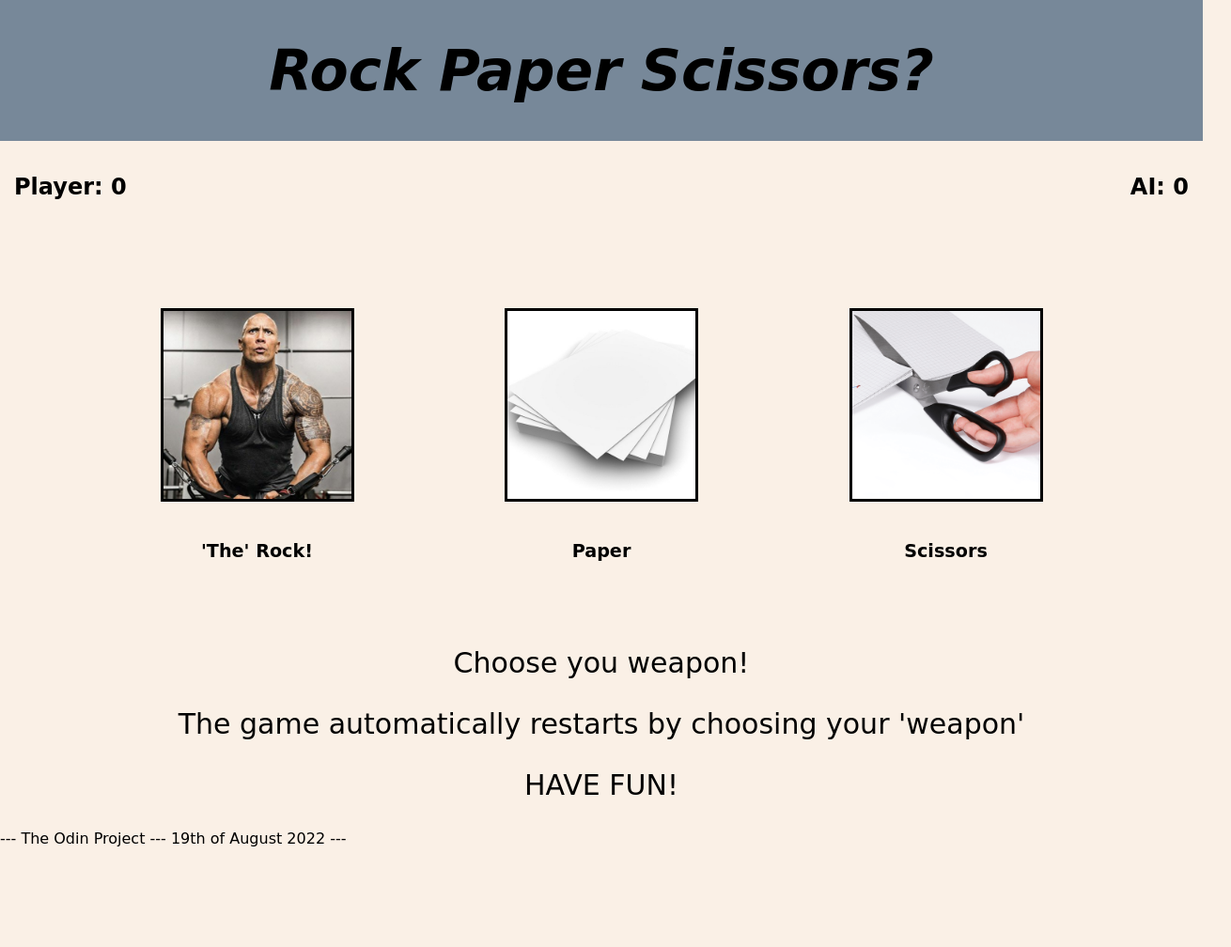
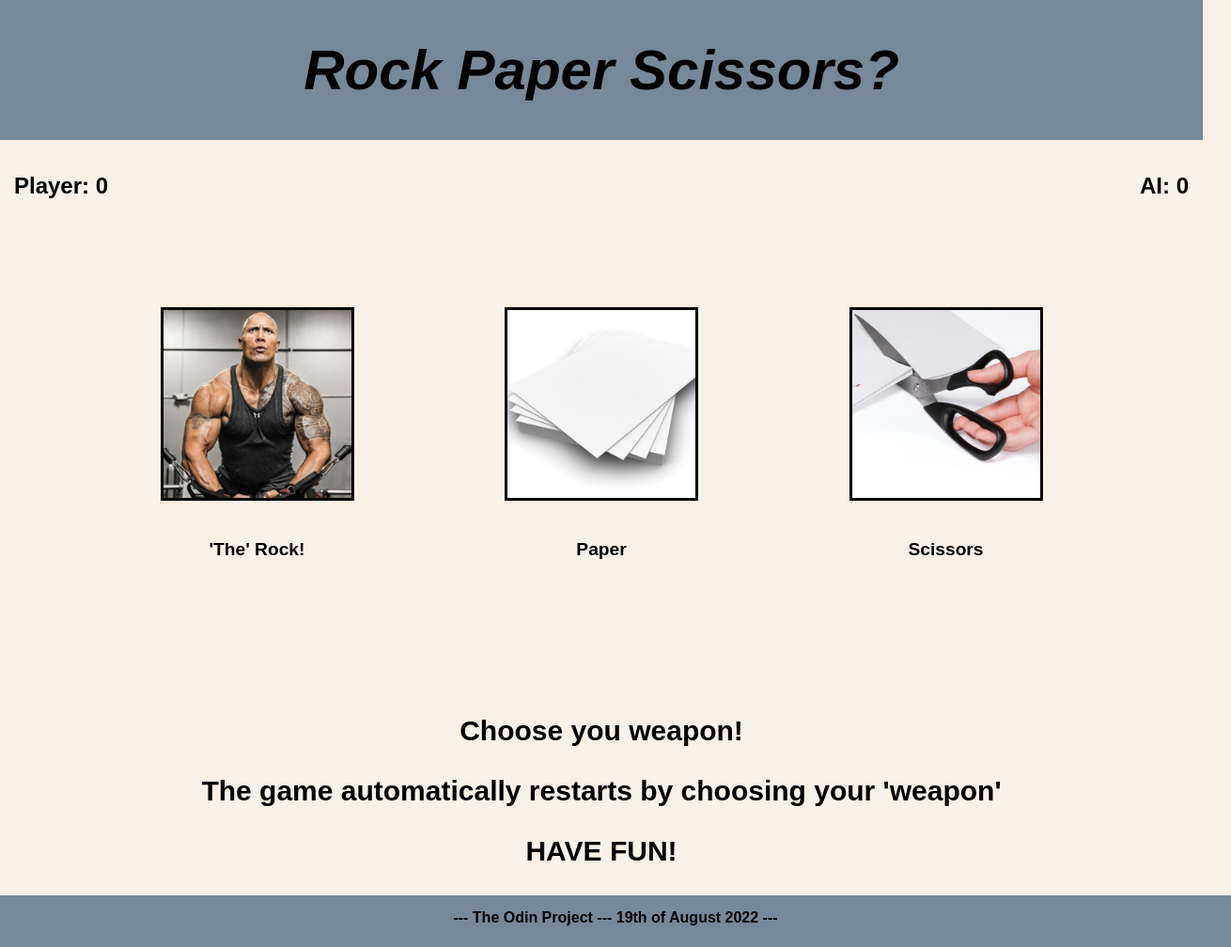
Before and after one commit to gabibamboi-x/rock-paper-scissors, a plain HTML site: page index.html in a window 1280 px wide. Shown: the whole page at 94% size, 1310 px wide, since content can reach past the window. Before the commit the page ends 902 px from the top, so only its background shows below. Drawn offline with Linux system fonts and the light colour scheme.

Commit message:
Improve layout and styling of the page

```diff
--- a/styles.css
+++ b/styles.css
@@ -5,7 +5,12 @@
     width: 200px;
 }
 
+#playerRock:hover, #playerPaper:hover, #playerScissors:hover{
+    border-color: darkgray;
+}
+
 #title {
+    flex-shrink: 0;
     text-align: center;
     font-style: italic;
     font-size: 30px;
@@ -19,7 +24,7 @@
     padding: 15px;
 }
 
-h3 {
+footer {
     height: 25px;
     background-color: lightslategrey;
     width: 100vw;
@@ -29,14 +34,23 @@
     flex-shrink: 0;
 }
 
+html {
+    height: 100%;
+}
+
 body {
     background-color: linen;
-    font-family: cursive;
+    font-family: fantasy;
+    font-weight: 900;
     display: flex;
     flex-direction: column;
+    flex-grow: 1;
     margin: 0%;
-    width: 100vw;
-    height: 100vh;
+    height: 100%;
+}
+
+.playArea {
+    flex: 1 0 auto;
 }
 
 .imgs {
@@ -45,6 +59,7 @@
     margin-top: 40px;
     margin-bottom: 40px;
     padding: 25px;
+    padding-bottom: 100px;
 }
 
 .choice {
```
